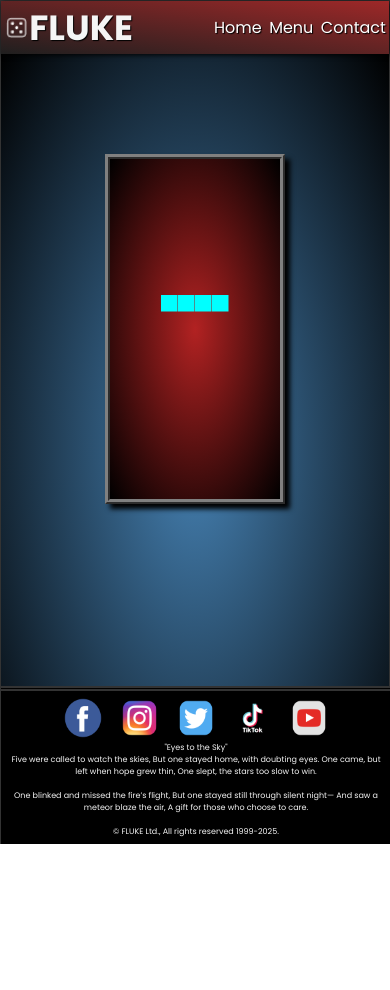
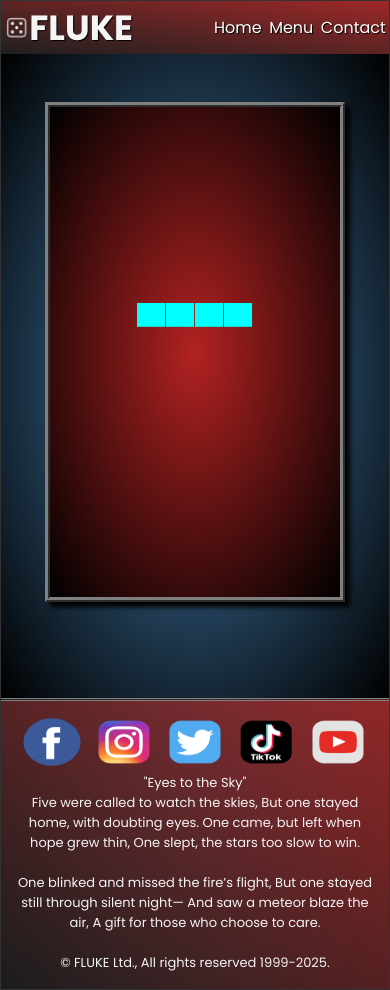
Before and after one commit to simplord123/tetris, a plain HTML site: page index.html in a window 390 px wide. Before the commit the page ends 844 px from the top, so only its background shows below. Drawn offline with Linux system fonts and the light colour scheme.

Commit message:
Update style.css

```diff
--- a/style.css
+++ b/style.css
@@ -5,9 +5,12 @@
     box-sizing: border-box;
     text-decoration: none;
 }
+html{
+    background-image: radial-gradient(steelblue,black);
+}
 body{
-    font-family: poppins;
-    width: 100%;
+    font-family: poppins, sans-serif;
+    width: 532px;
     margin: auto;
     border: 1px solid #333;
     min-height: 100vh;
@@ -16,6 +19,7 @@ body{
     background-image: url(gratisography-ominous-landscape-free-stock-photo.jpg);
     background-repeat: no-repeat;
     background-position: center;
+    max-width: 100%;
 }
 main {
     background-image: radial-gradient(steelblue,black);
@@ -27,14 +31,13 @@ main {
   canvas {
     border: 5px ridge gray;
     background-image: radial-gradient(firebrick,black);
-    max-width: 400px;
+    box-shadow: 5px 5px 5px black;
     max-height: 500px;
-    box-shadow: 5px 5px 5px black;
-    margin-bottom: 15rem;
+    width: 300px;
+    margin: 3rem 0 6rem;
   }
 .navbar{
     background-image: linear-gradient(to top right, rgb(31, 31, 31), rgba(158, 40, 40));
-    box-shadow: 1px 1px 5px black;
 }
 .navdiv{
     display: flex;
@@ -69,63 +72,22 @@ header{
     top: 0;
 }
 footer{
-    position: fixed;
     width: inherit;
     max-width: inherit;
     padding: 1rem;
     height: fit-content;
     bottom: 0;
-    background-color: black;
+    background-image: linear-gradient(to top right, rgb(31, 31, 31, 0.9), rgba(158, 40, 40, 0.9));
     backdrop-filter: blur(1rem);
-    border-top: 5px double #333;
+    border-top: 3px double gray;
     color: whitesmoke;
     text-align: center;
-    font-size: 0.6rem;
+    font-size: small;
 }
 footer img{
     display: inline-block;
     margin: auto;
     align-items: center;
-    padding-right: 0.25rem;
-    padding-left: 0.25rem;
+    margin-right: 0.25rem;
+    margin-left: 0.25rem;
 }
-@media screen and (max-width: 390px) {
-    main {
-        background-image: radial-gradient(steelblue,black);
-        display: flex;
-        align-items: center;
-        justify-content: center;
-        flex-grow: 1;
-      }
-      canvas {
-        border: 5px ridge gray;
-        background-image: radial-gradient(firebrick,black);
-        max-width: 300px;
-        max-height: 350px;
-        box-shadow: 5px 5px 5px black;
-        margin-bottom: 15rem;
-      }
-      footer{
-        position: fixed;
-        width: inherit;
-        max-width: inherit;
-        padding: 0.4rem;
-        height: fit-content;
-        bottom: 0;
-        background-color: black;
-        backdrop-filter: blur(1rem);
-        border-top: 5px double #333;
-        color: whitesmoke;
-        text-align: center;
-        font-size: 0.5rem;
-      }
-      footer img{
-        display: inline-block;
-        margin: auto;
-        align-items: center;
-        padding-right: 0.50rem;
-        padding-left: 0.50rem;
-        width: 3.4rem;
-        height: 2.5rem;
-      }
-}
```
